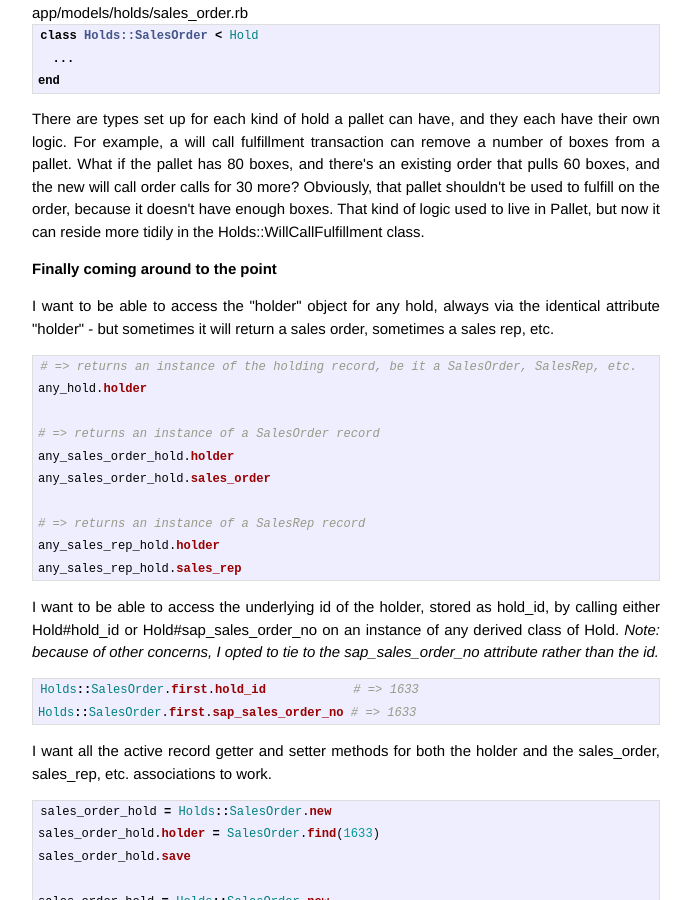
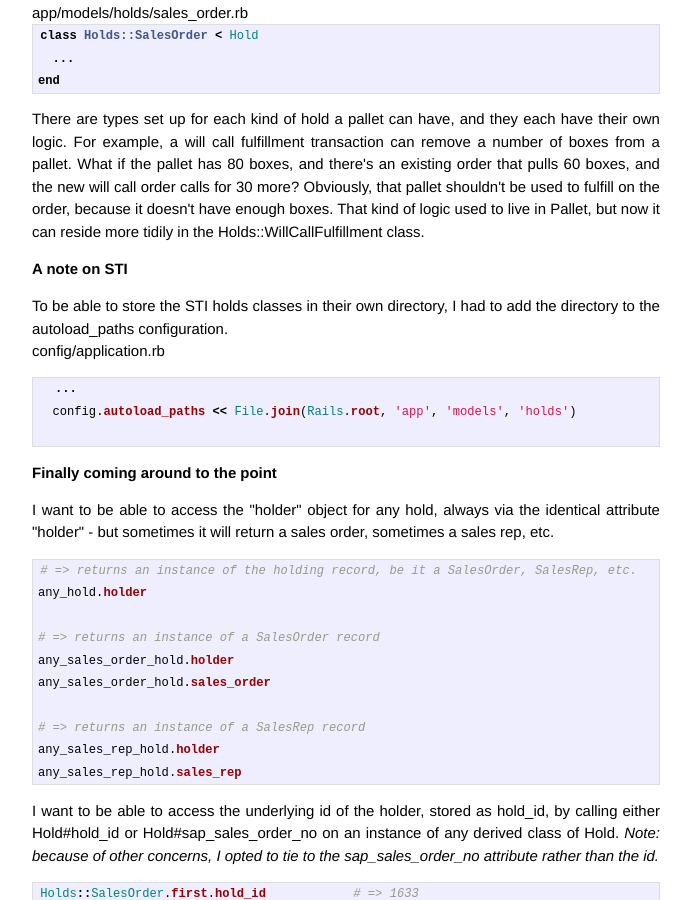
Before and after one commit to stunphase/stunphase.github.io, a Jekyll site: the page built from _posts/2014-05-06-alias-associations-in-rails.html, in a window 1280 px wide and 900 px high, scrolled down 598 px. Shown: the whole window, without its empty margins (294-985 px from the left). Built offline with Jekyll 4.4.1, drawn with Linux system fonts in a browser that asks for light colours.

Commit message:
Adds section about autoload_paths

```diff
--- a/_posts/2014-05-06-alias-associations-in-rails.html
+++ b/_posts/2014-05-06-alias-associations-in-rails.html
@@ -28,6 +28,15 @@ end
 {%endhighlight%}
 </p>
 <p>There are types set up for each kind of hold a pallet can have, and they each have their own logic. For example, a will call fulfillment transaction can remove a number of boxes from a pallet. What if the pallet has 80 boxes, and there's an existing order that pulls 60 boxes, and the new will call order calls for 30 more? Obviously, that pallet shouldn't be used to fulfill on the order, because it doesn't have enough boxes. That kind of logic used to live in Pallet, but now it can reside more tidily in the Holds::WillCallFulfillment class.</p>
+<h2>A note on STI</h2>
+<p>To be able to store the STI holds classes in their own directory, I had to add the directory to the autoload_paths configuration.
+  <br/>config/application.rb
+  {%highlight ruby%}
+  ...
+  config.autoload_paths << File.join(Rails.root, 'app', 'models', 'holds')
+  {%endhighlight%}
+</p>
+
 <h2>Finally coming around to the point</h2>
 <p>
   I want to be able to access the "holder" object for any hold, always via the identical attribute "holder" - but sometimes it will return a sales order, sometimes a sales rep, etc.
```
